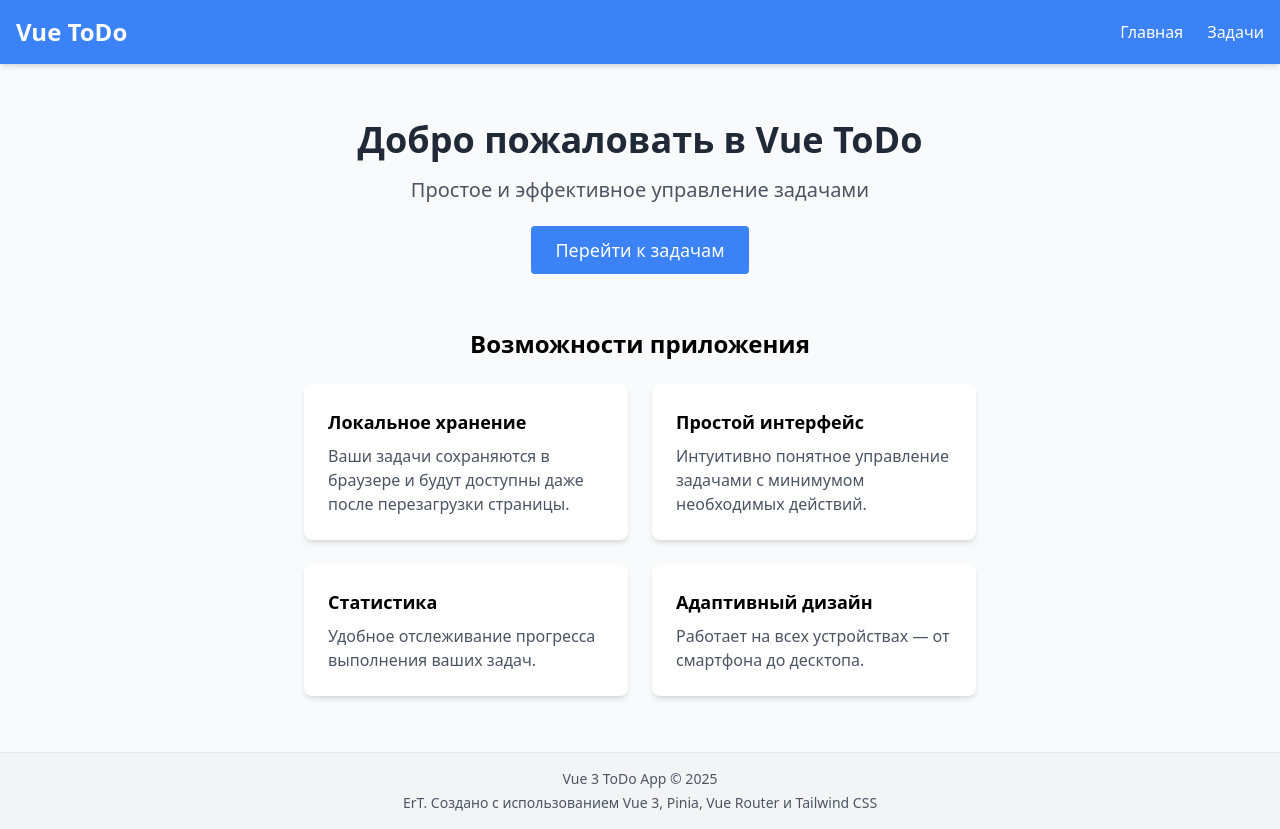
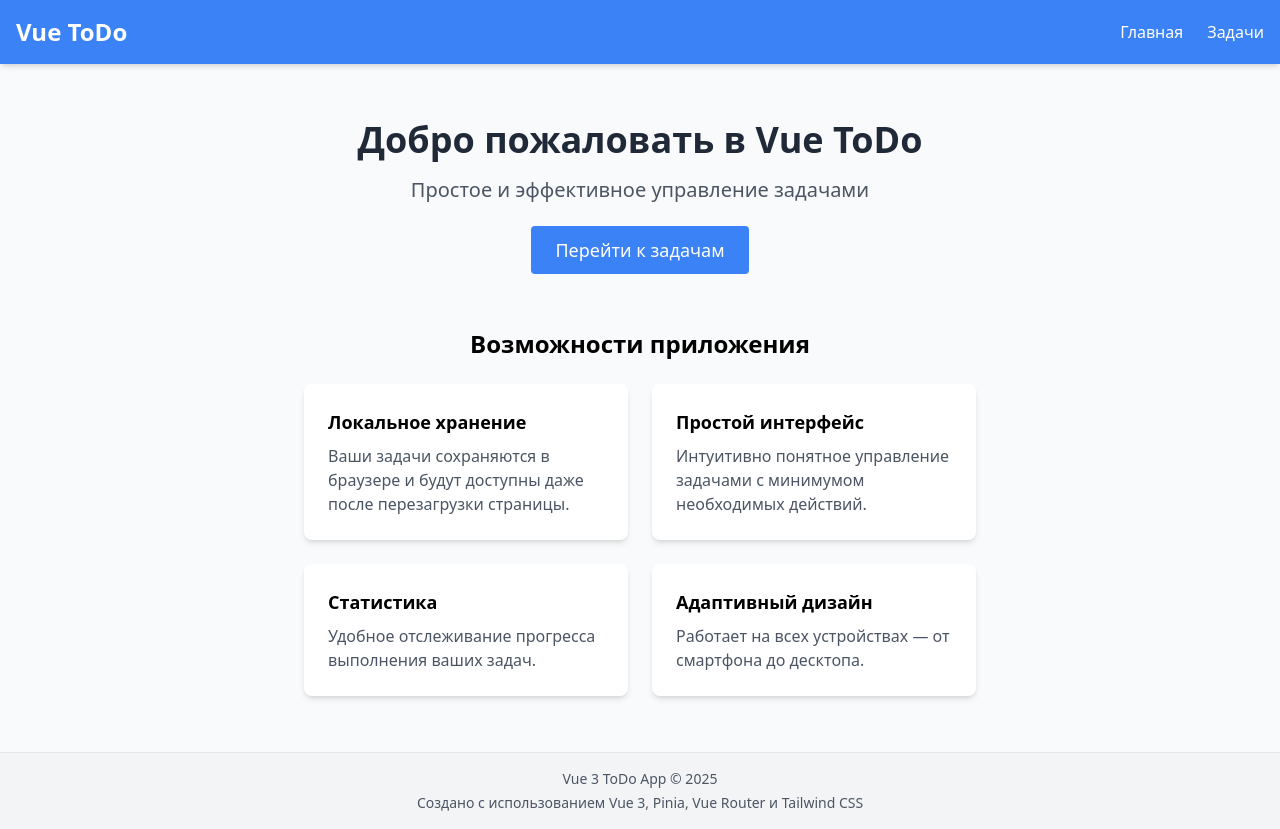
Before and after one commit to ErkinTu/vue3-todo-app, a Vue app: page / in a window 1280 px wide. Built offline with nearby package versions, Linux system fonts and the light colour scheme.

Commit message:
🍀 Delete unnecessary word

```diff
--- a/src/components/layout/TheFooter.vue
+++ b/src/components/layout/TheFooter.vue
@@ -2,7 +2,7 @@
   <footer class="bg-gray-100 border-t border-gray-200 py-4 mt-8">
     <div class="container mx-auto px-4 text-center text-gray-600 text-sm">
       <p>Vue 3 ToDo App © {{ new Date().getFullYear() }}</p>
-      <p class="mt-1">ErT. Создано с использованием Vue 3, Pinia, Vue Router и Tailwind CSS</p>
+      <p class="mt-1">Создано с использованием Vue 3, Pinia, Vue Router и Tailwind CSS</p>
     </div>
   </footer>
 </template>
```
